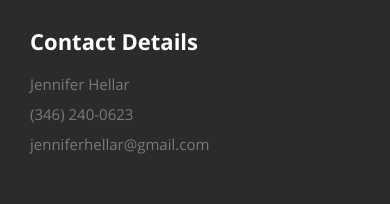
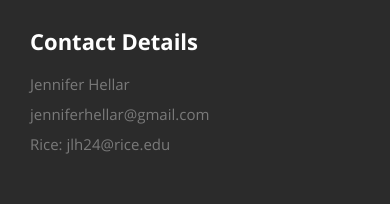
Before and after one commit to jenniferhellar/jenniferhellar.github.io, a plain HTML site: page index.html in a window 390 px wide. Shown: the part 1466-1670 px from the top of the page. Drawn offline with nearby package versions, Linux system fonts and the light colour scheme.

Commit message:
Removed phone number, added Rice email

```diff
--- a/index.html
+++ b/index.html
@@ -118,8 +118,8 @@
 						   <!-- <span>1600 Amphitheatre Parkway<br>
 						         Mountain View, CA 94043 US -->
                      <!-- </span><br> -->
-					 <span>(346) 240-0623</span><br>
                      <span>jenniferhellar@gmail.com</span><br>
+					 <span>Rice: jlh24@rice.edu</span><br>
                      <!-- <span>jenniferhellar@gmail.com</span> -->
 					 </p>
 
```
